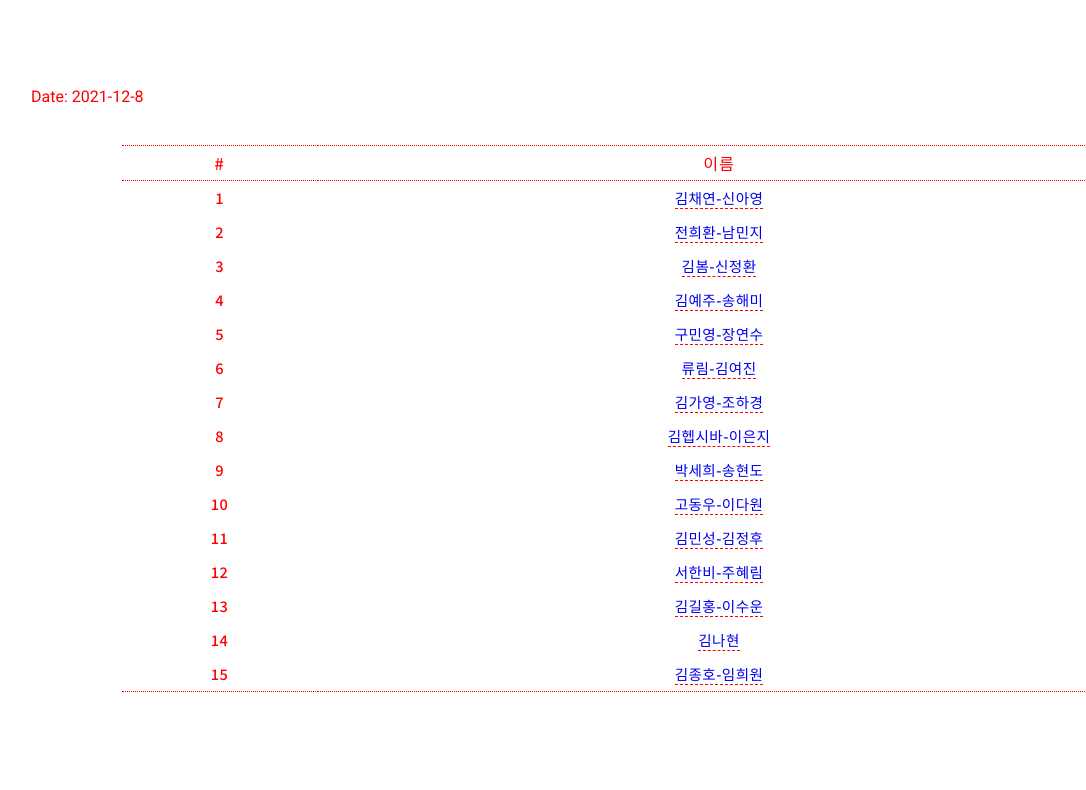
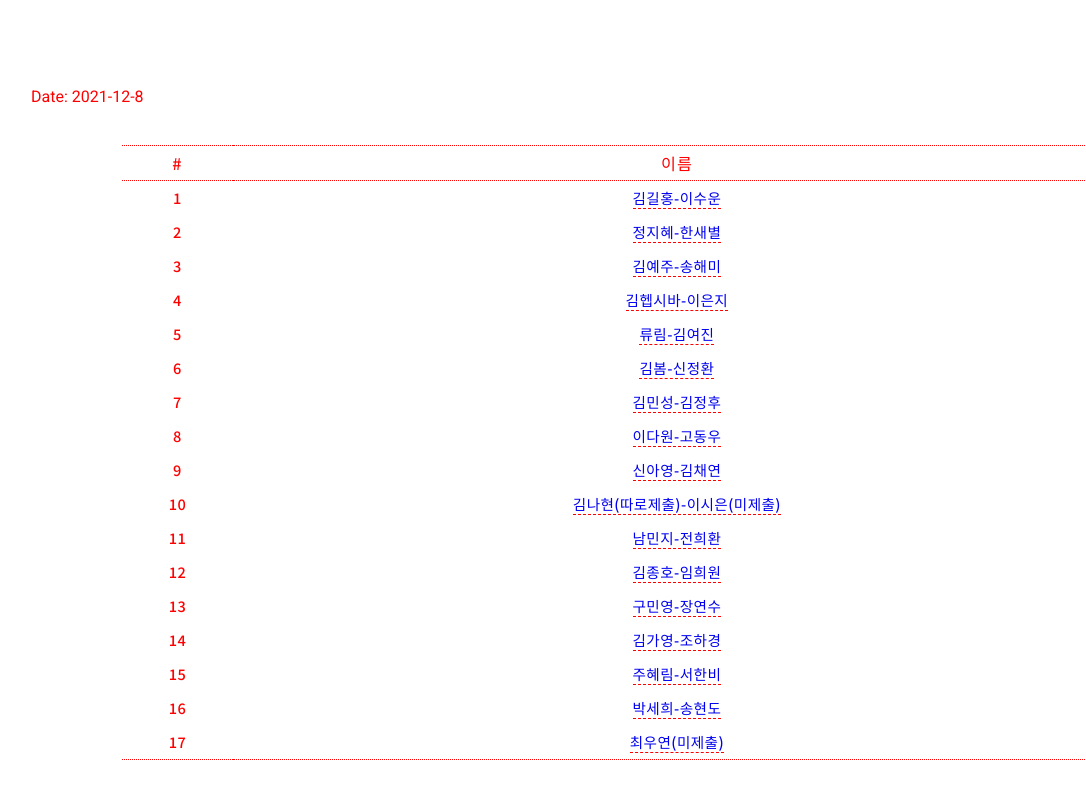
Before and after one commit to augustme415/DDfinal, a plain HTML site: page index.html in a window 1280 px wide. Shown: the part 205-995 px from the top of the page, without its empty margins (19-1105 px from the left). Before the commit the page ends 927 px from the top, so only its background shows below. Drawn offline with nearby package versions, Linux system fonts and the light colour scheme; a script that the page names is missing.

Commit message:
Add files via upload

```diff
--- a/index.html
+++ b/index.html
@@ -34,65 +34,75 @@
 		<tbody>
 			<tr>
 				<td>1</td>
-				<td><a href="https://say0622.github.io/snow/">김채연-신아영</a></td>
+				<td><a href="https://augustme415.github.io/CANVAS/">김길홍-이수운</a></td>
 			</tr>
 			<tr>
 				<td>2</td>
-				<td><a href="https://nahyang11.github.io/ddTeam">전희환-남민지</a></td>
+				<td><a href="https://saebyeol-cool.github.io/merry-christmas/">정지혜-한새별</a></td>
 			</tr>
 			<tr>
 				<td>3</td>
-				<td><a href="https://bombombomi.github.io/team-06/">김봄-신정환</a></td>
+				<td><a href="https://ddddongel.github.io/HAEMI-YEJU/">김예주-송해미</a></td>
 
 			</tr>
 			<tr>
 				<td>4</td>
-				<td><a href="https://ddddongel.github.io/HAEMI-YEJU/">김예주-송해미</a></td>
+				<td><a href="https://hepzzzzi.github.io/final-garden/">김헵시바-이은지</a></td>
 			</tr>
 			<tr>
 				<td>5</td>
-				<td><a href=" https://jangyeonsoo.github.io/ChristmasSnowball_13/">구민영-장연수</a></td>
+				<td><a href="https://kimyjjj.github.io/javadesign/ ">류림-김여진</a></td>
 			</tr>
 			<tr>
 				<td>6</td>
-				<td><a href="https://kimyjjj.github.io/javadesign/">류림-김여진</a></td>
+				<td><a href="https://bombombomi.github.io/team-06/">김봄-신정환</a></td>
 			</tr>
 			<tr>
 				<td>7</td>
+				<td><a href="https://minseong23.github.io/Mindy1/">김민성-김정후</a></td>
+			</tr>
+			<tr>
+				<td>8</td>
+				<td><a href="https://deedee295.github.io/digital12345.github.io/">이다원-고동우</a></td>
+			</tr>
+			<tr>
+				<td>9</td>
+				<td><a href="https://say0622.github.io/snow/">신아영-김채연</a></td>
+			</tr>
+			<tr>
+				<td>10</td>
+				<td><a href=" https://florauno.github.io/-/">김나현(따로제출)-이시은(미제출)</a></td>
+			</tr>
+			<tr>
+				<td>11</td>
+				<td><a href="https://nahyang11.github.io/ddTeam">남민지-전희환</a></td>
+			</tr>
+			<tr>
+				<td>12</td>
+				<td><a href="https://62000g.github.io/123/">김종호-임희원</a></td>
+			</tr>
+			<tr>
+				<td>13</td>
+				<td><a href="https://jangyeonsoo.github.io/ChristmasSnowball_13/">구민영-장연수</a></td>
+			</tr>
+			<tr>
+				<td>14</td>
 				<td><a href="https://hakyngcho.github.io/digital-design/">김가영-조하경</a></td>
 			</tr>
 			<tr>
-				<td>8</td>
-				<td><a href="https://hepzzzzi.github.io/final-garden/">김헵시바-이은지</a></td>
+				<td>15</td>
+				<td><a href="https://wngpfla.github.io/DDwave/">주혜림-서한비</a></td>
 			</tr>
 			<tr>
-				<td>9</td>
+				<td>16</td>
 				<td><a href="https://sayhee211.github.io/beanrun/">박세희-송현도</a></td>
 			</tr>
 			<tr>
-				<td>10</td>
-				<td><a href="https://deedee295.github.io/digital12345.github.io/">고동우-이다원</a></td>
+				<td>17</td>
+				<td><a href="//">최우연(미제출)</a></td>
 			</tr>
-			<tr>
-				<td>11</td>
-				<td><a href="https://minseong23.github.io/Mindy1/">김민성-김정후</a></td>
-			</tr>
-			<tr>
-				<td>12</td>
-				<td><a href="https://wngpfla.github.io/DDwave/">서한비-주혜림</a></td>
-			</tr>
-			<tr>
-				<td>13</td>
-				<td><a href="https://augustme415.github.io/CANVAS/">김길홍-이수운</a></td>
-			</tr>
-			<tr>
-				<td>14</td>
-				<td><a href="https://florauno.github.io/-/">김나현</a></td>
-			</tr>
-			<tr>
-				<td>15</td>
-				<td><a href="https://62000g.github.io/123/">김종호-임희원</a></td>
-			</tr>
+
+
 
 
 		</tbody>
```
